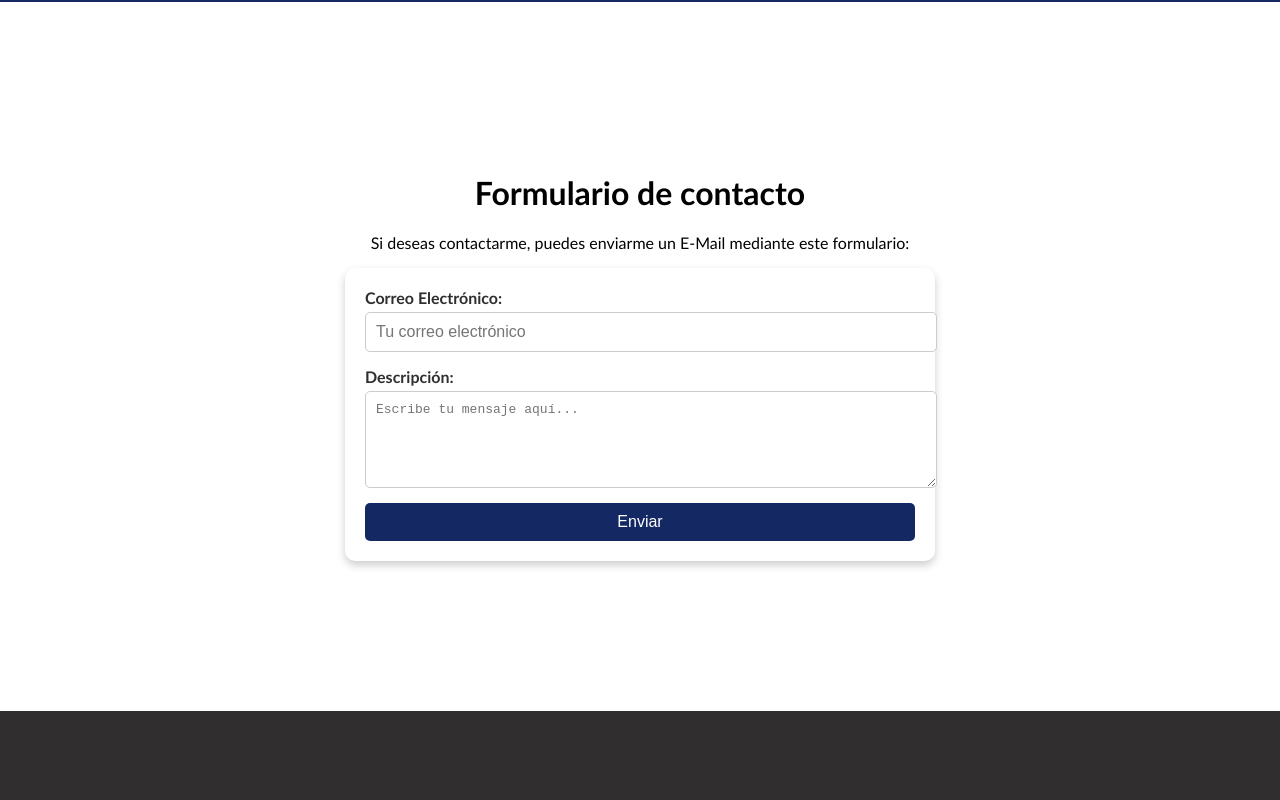
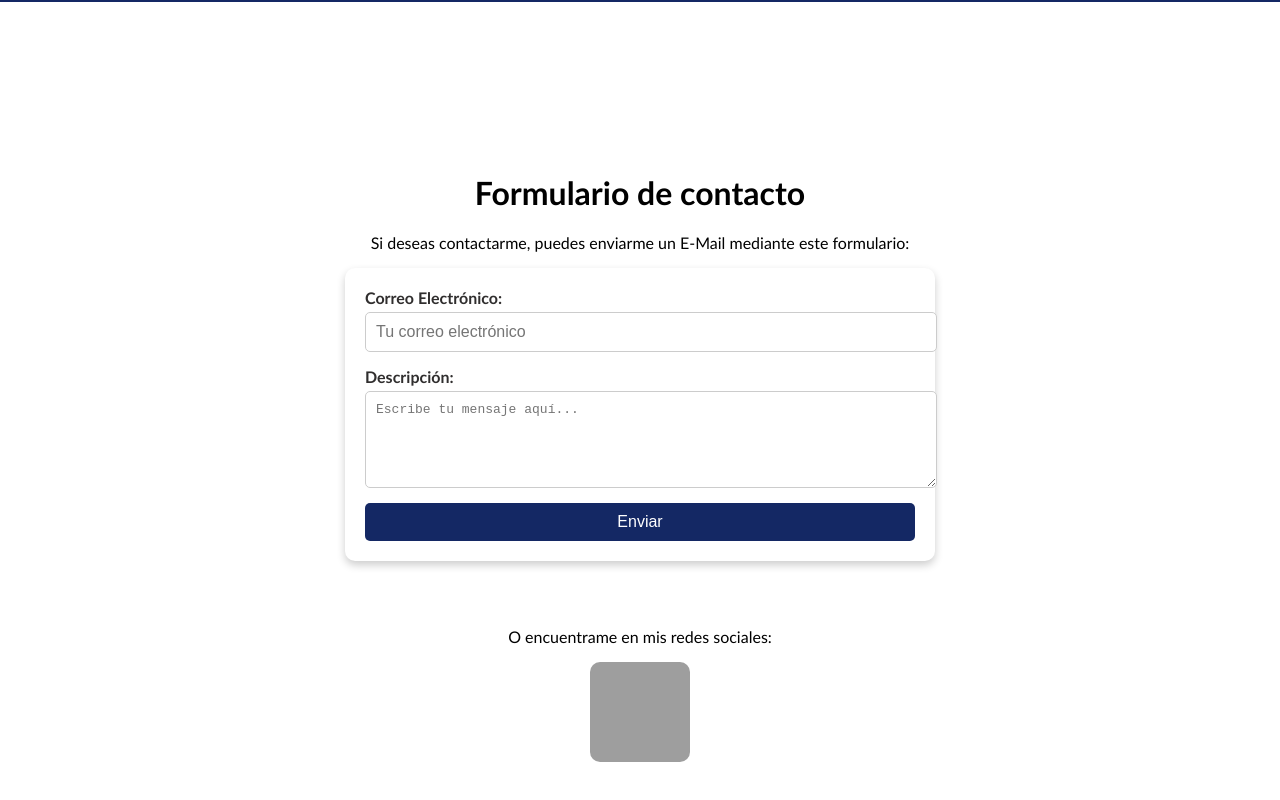
Before and after one commit to Yolo993/Portfolio, a plain HTML site: page index.html in a window 1280 px wide. Shown: the part 2395-3195 px from the top of the page. Before the commit the page ends 3106 px from the top, so only its background shows below. Drawn offline with Linux system fonts and the light colour scheme; grey boxes are pictures that could not be loaded.

Commit message:
Redes sociales agregadas

```diff
--- a/estilos.css
+++ b/estilos.css
@@ -226,3 +226,15 @@ ul img {
 .formulario-contacto button:hover {
     background-color: rgb(15, 30, 80);
 }
+
+.redesSociales {
+    justify-content: center;
+    padding-top: 50px;
+}
+
+.redesSociales img {
+    width: 100px;
+    height: 100px;
+    border-radius: 10px;
+    margin-bottom: 15px;
+}
--- a/index.html
+++ b/index.html
@@ -74,6 +74,12 @@
                 <button type="submit">Enviar</button>
             </form>
         </div>
+        <div class="redesSociales">
+            <p>O encuentrame en mis redes sociales:</p>
+            <a href="https://www.linkedin.com/in/joaquín-sánchez-116155327/" target="_blank">
+                <img src="https://static.vecteezy.com/system/resources/previews/018/910/721/non_2x/linkedin-logo-linkedin-symbol-linkedin-icon-free-free-vector.jpg" alt="LinkedIn logo">
+            </a>
+        </div>
     </div>
 
 
```
